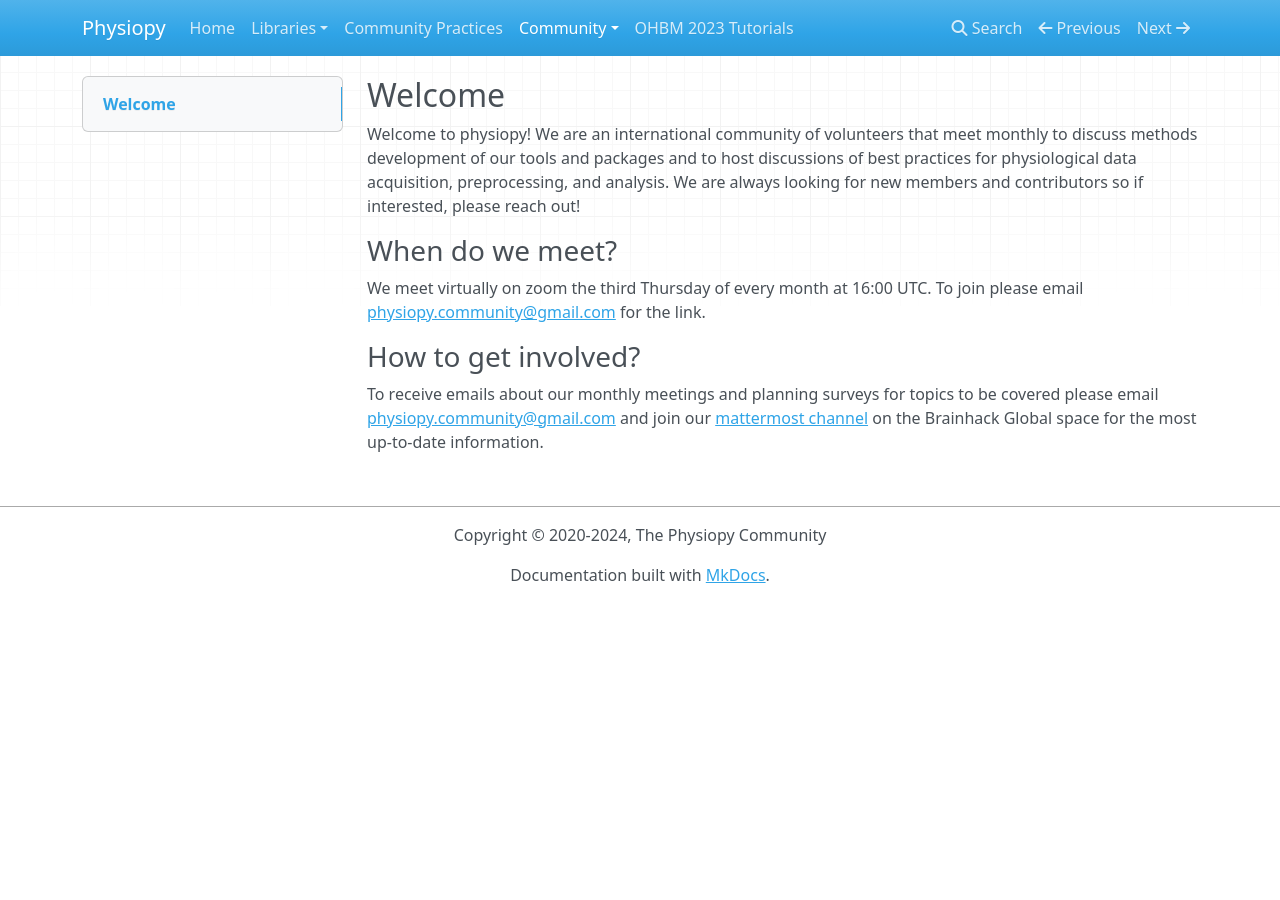
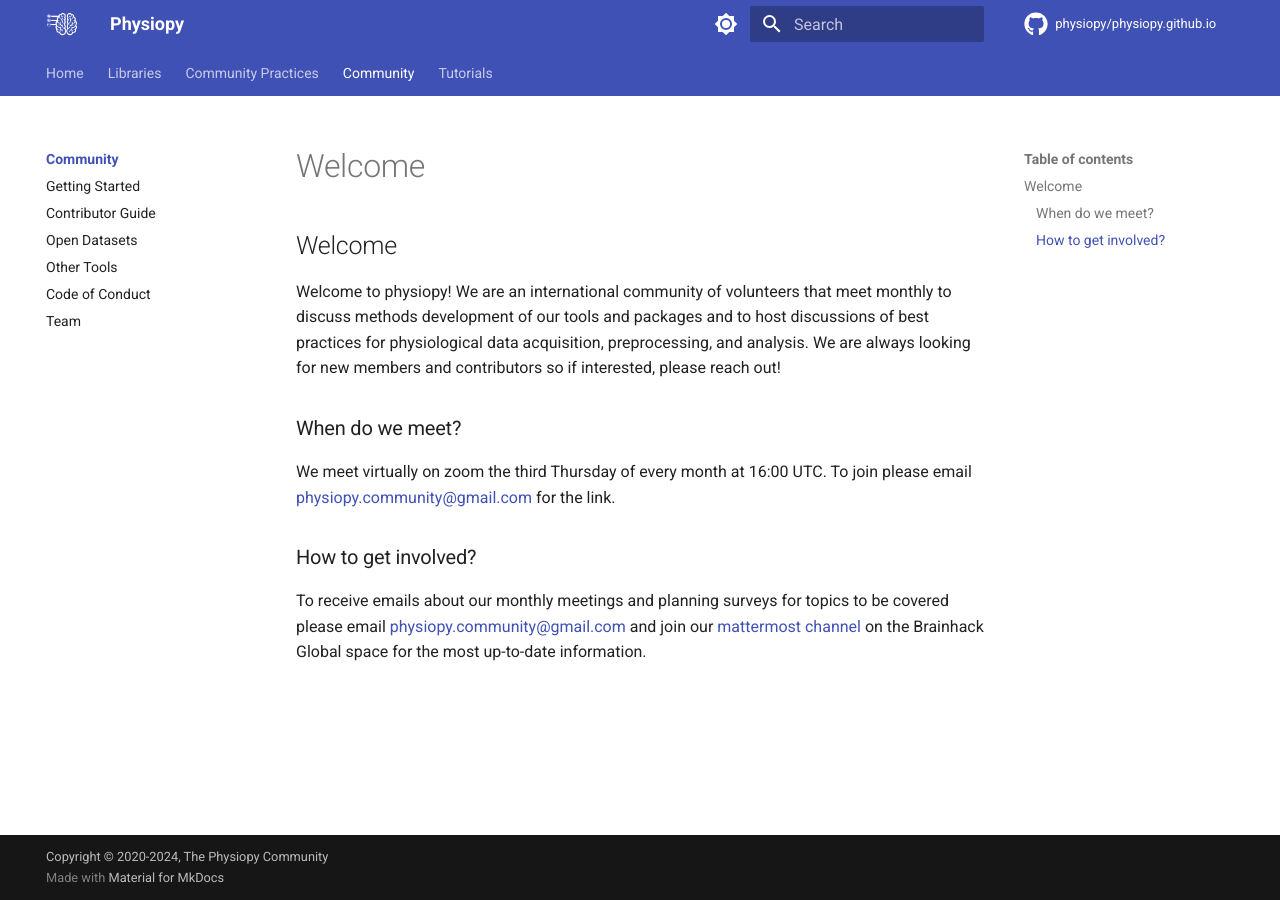
Before and after one commit to physiopy/physiopy.github.io, an MkDocs documentation site: the page built from docs/community/index.md, in a window 1280 px wide. Built offline with MkDocs 1.6.1 and Material for MkDocs 9.7.7, drawn with Linux system fonts in a browser that asks for light colours; nearby versions of some CDN libraries; comment, search, counter and statistics services are not loaded.

Commit message:
ADD theme

```diff
--- a/mkdocs.yml
+++ b/mkdocs.yml
@@ -2,18 +2,45 @@ site_name: Physiopy
 site_description: Physiopy
 site_author: The Physiopy developers
 site_url: https://physiopy.github.io
+repo_url: https://github.com/physiopy/physiopy.github.io
+repo_name: physiopy/physiopy.github.io
 
 # Copyright
 copyright: Copyright &copy; 2020-2024, The Physiopy Community
 
+# Set up theme with Material for Mkdocs
+theme:
+  name: material
+  favicon: assets/images/favicon.png
+  logo: assets/images/logo.png
+  icon:
+    repo: fontawesome/brands/github
+  features:
+    - navigation.tabs
+    - navigation.indexes
+    - navigation.sections
+  palette:
+    # Palette toggle for light mode
+    - scheme: default
+      toggle:
+        icon: material/brightness-7
+        name: Switch to dark mode
+
+    # Palette toggle for dark mode
+    - scheme: slate
+      toggle:
+        icon: material/brightness-4
+        name: Switch to light mode
+
+# Content of the website
 nav:
     - Home: index.md
     - Libraries:
-      - Libraries: libraries.md
       - phys2bids: libraries/phys2bids.md
       - phys2denoise: libraries/phys2denoise.md
       - peakdet: libraries/peakdet.md
-    - Community Practices: https://physiopy-community-guidelines.readthedocs.io/en/latest/index.html
+    - Community Practices:
+      - Community Practices: https://physiopy-community-guidelines.readthedocs.io/en/latest/index.html
     - Community:
       - Welcome: community/index.md
       - Getting Started: community/gettingstarted.md
@@ -22,4 +49,5 @@ nav:
       - Other Tools: community/other_tools.md
       - Code of Conduct: community/CODE_OF_CONDUCT.md
       - Team: community/team.md
-    - OHBM 2023 Tutorials: ohbm23_tutorials.md
+    - Tutorials:
+      - OHBM 2023 Tutorials: ohbm23_tutorials.md
```
Also changed, not shown: docs/assets/images/favicon.png (added), docs/assets/images/logo.png (added).
